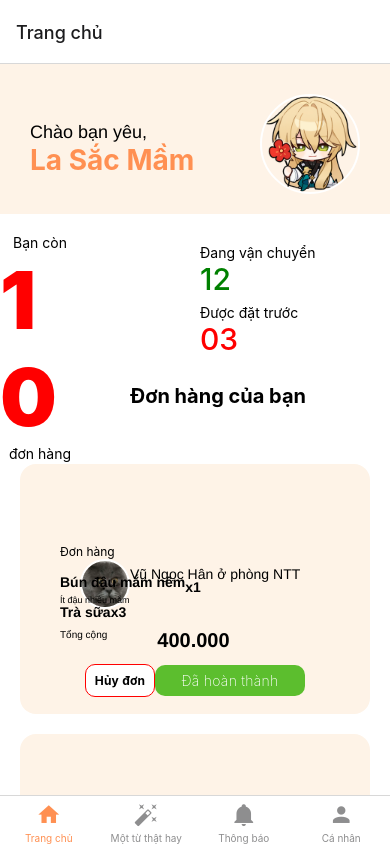
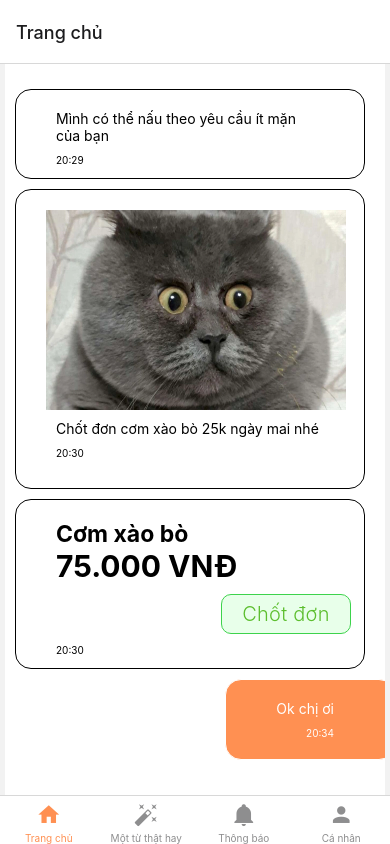
Before and after one commit to KhueDao29/SheCodesGiaVi, a React Native app: screen / in a window 390 px wide. Built offline with nearby package versions, Linux system fonts and the light colour scheme.

Commit message:
Update Message box

```diff
--- a/App.js
+++ b/App.js
@@ -11,6 +11,7 @@ import Profile from './assets/pages/personal/screen';
 import Dashboard from './assets/pages/dashboard/dashboard';
 import Login from './assets/pages/login/login'
 import Regist from './assets/pages/registration/registration';
+import Message from './assets/pages/message/message';
 
 const Stack = createNativeStackNavigator();
 
@@ -43,7 +44,7 @@ function MyTabs() {
     >
       <Tab.Screen
         name="Trang chủ"
-        component={Dashboard}
+        component={Message}
         options={{
           tabBarLabel: 'Trang chủ',
           tabBarIcon: ({ color, size }) => (
--- /dev/null
+++ b/assets/pages/message/box1.js
@@ -0,0 +1,56 @@
+import React from 'react';
+import {Image, View, Text, StyleSheet, Pressable } from 'react-native';
+
+export default function Box1(props) {
+
+  return (
+    <View style={styles.container}>
+        <View style={styles.header}>
+          <View style={styles.headerContent}>
+            <View style={{ flex: 1 }}>
+
+                <Text style={{
+                    alignSelf:'flex-start',
+                    marginLeft: -20
+                }}>Mình có thể nấu theo yêu cầu ít mặn của bạn</Text>
+
+                <Text style={{
+                    alignSelf:'flex-start',
+                    marginTop:10,
+                    marginLeft: -20,
+                    fontSize:10,
+                }}>20:29</Text>
+            </View>
+
+          </View>
+
+        </View>
+    </View>
+  );
+};
+
+
+const styles = StyleSheet.create({
+    header: {
+      backgroundSize: "contain",
+      height: 90,
+      width: 350,
+      marginLeft: 10,
+      backgroundColor: "white",
+      alignContent: "flex-start",
+      borderRadius:16,
+      marginTop:10,
+      borderWidth:1,
+      borderColor: 'black',
+    },
+
+    headerContent: {
+      paddingHorizontal: 60,
+      paddingVertical: 20,
+      alignSelf:'flex-start',
+      display: "flex",
+      flex: 1,
+      flexDirection: "row",
+      flexWrap: "wrap"
+    },
+});
--- /dev/null
+++ b/assets/pages/message/box2.js
@@ -0,0 +1,69 @@
+import React from 'react';
+import {Image, View, Text, StyleSheet, Pressable } from 'react-native';
+import profile from "../personal/profile.png";
+
+export default function Box2(props) {
+
+  return (
+    <View style={styles.container}>
+        <View style={styles.header}>
+          <View style={styles.headerContent}>
+            <View style={{ flex: 1 }}>
+                <Image
+                    style={styles.avatar}
+                    source={profile}
+                    width={10}
+                />
+                <Text style={{
+                    alignSelf:'flex-start',
+                    marginLeft: -20
+                }}>Chốt đơn cơm xào bò 25k ngày mai nhé</Text>
+
+                <Text style={{
+                    alignSelf:'flex-start',
+                    marginTop:10,
+                    marginLeft: -20,
+                    fontSize:10,
+                }}>20:30</Text>
+            </View>
+
+          </View>
+
+        </View>
+    </View>
+  );
+};
+
+
+const styles = StyleSheet.create({
+    header: {
+      backgroundSize: "contain",
+      height: 300,
+      width: 350,
+      marginLeft: 10,
+      backgroundColor: "white",
+      alignContent: "flex-start",
+      borderWidth:1,
+      borderColor: 'black',
+      borderRadius:16,
+      marginTop:10
+    },
+
+    headerContent: {
+      paddingHorizontal: 60,
+      paddingVertical: 20,
+      alignSelf:'flex-start',
+      display: "flex",
+      flex: 1,
+      flexDirection: "row",
+      flexWrap: "wrap"
+    },
+    avatar: {
+      width: 300,
+      height: 200,
+    //   borderRadius: 63,
+      marginLeft:-30,
+      marginBottom: 10,
+      float: "right"
+    },
+});
--- /dev/null
+++ b/assets/pages/message/box3.js
@@ -0,0 +1,61 @@
+import React from 'react';
+import {Image, View, Text, StyleSheet, Pressable } from 'react-native';
+import profile from "../personal/profile.png";
+
+export default function Box3(props) {
+
+  return (
+    <View style={styles.container}>
+        <View style={styles.header}>
+          <View style={styles.headerContent}>
+            <View style={{ flex: 1 }}>
+
+                <Text style={{
+                    alignSelf:'flex-end',
+                    marginLeft: -20,
+                    color: 'white',
+                }}>Ok chị ơi</Text>
+
+                <Text style={{
+                    alignSelf:'flex-end',
+                    marginTop:10,
+                    marginRight: 0,
+                    fontSize:10,
+
+                    color: 'white',
+                }}>20:34</Text>
+            </View>
+
+          </View>
+
+        </View>
+    </View>
+  );
+};
+
+
+const styles = StyleSheet.create({
+    header: {
+      backgroundSize: "contain",
+      resizeMode: "contain",
+      width: 170,
+      marginLeft: 220,
+      backgroundColor: "#ff9052",
+      borderWidth: 1,
+      borderColor: 'white',
+      alignContent: "flex-end",
+      borderRadius:16,
+      marginTop:10
+    },
+
+    headerContent: {
+      paddingHorizontal: 60,
+      paddingVertical: 20,
+      alignSelf:'flex-end',
+      alignItems: 'flex-end',
+      display: "flex",
+      flex: 1,
+      flexDirection: "row",
+      flexWrap: "wrap"
+    },
+});
--- /dev/null
+++ b/assets/pages/message/deal-button.js
@@ -0,0 +1,35 @@
+import React from 'react';
+import { Text, StyleSheet, Pressable } from 'react-native';
+
+export default function DealButton(props) {
+  const { onPress, title = 'Save' } = props;
+  return (
+    <Pressable style={styles.button} onPress={onPress}>
+      <Text style={styles.text}>Chốt đơn</Text>
+    </Pressable>
+  );
+}
+
+const styles = StyleSheet.create({
+  button: {
+    alignItems: 'center',
+    justifyContent: 'center',
+    paddingVertical: 0,
+    paddingHorizontal: 0,
+    borderRadius: 10,
+    elevation: 3,
+    backgroundColor: '#e8ffea',
+    marginTop: 10,
+    borderWidth: 1,
+    borderColor: '#3dd34c',
+    height: 40,
+    width: 130,
+    marginLeft: 145
+  },
+  text: {
+    fontSize: 20,
+    fontWeight: 350,
+    letterSpacing: 0.25,
+    color: '#5cbe2e',
+  },
+});
--- /dev/null
+++ b/assets/pages/message/deal.js
@@ -0,0 +1,76 @@
+import React from 'react';
+import {Image, View, Text, StyleSheet, Pressable } from 'react-native';
+import profile from "../personal/profile.png";
+import DealButton from './deal-button';
+
+export default function Deal(props) {
+
+  return (
+    <View style={styles.container}>
+        <View style={styles.header}>
+          <View style={styles.headerContent}>
+            <View style={{ flex: 1 }}>
+                <Text style={{
+                    alignSelf:'flex-start',
+                    marginLeft: -20,
+                    fontWeight: 700,
+                    fontSize:23
+                }}>Cơm xào bò</Text>
+
+                <Text style={{
+                    alignSelf:'flex-start',
+                    marginLeft: -20,
+                    fontWeight: 700,
+                    fontSize:30
+                }}>75.000 VNĐ</Text>
+
+                <DealButton></DealButton>
+
+                <Text style={{
+                    alignSelf:'flex-start',
+                    marginTop:10,
+                    marginLeft: -20,
+                    fontSize:10,
+                }}>20:30</Text>
+            </View>
+
+          </View>
+
+        </View>
+    </View>
+  );
+};
+
+
+const styles = StyleSheet.create({
+    header: {
+      backgroundSize: "contain",
+      height: 170,
+      width: 350,
+      marginLeft: 10,
+      backgroundColor: "white",
+      alignContent: "flex-start",
+      borderRadius:16,
+      marginTop:10,
+      borderWidth:1,
+      borderColor: 'black',
+    },
+
+    headerContent: {
+      paddingHorizontal: 60,
+      paddingVertical: 20,
+      alignSelf:'flex-start',
+      display: "flex",
+      flex: 1,
+      flexDirection: "row",
+      flexWrap: "wrap"
+    },
+    avatar: {
+      width: 300,
+      height: 200,
+    //   borderRadius: 63,
+      marginLeft:-30,
+      marginBottom: 10,
+      float: "right"
+    },
+});
--- /dev/null
+++ b/assets/pages/message/message.js
@@ -0,0 +1,49 @@
+import {DynamicHeader, StatusBar,SafeAreaView, ScrollView, StyleSheet, Text, View } from 'react-native';
+import Box1 from './box1';
+import Box2 from './box2';
+import Box3 from './box3';
+import Deal from './deal';
+import TextBox from './text-box';
+
+const Message = () => {
+
+    return (
+        <SafeAreaView style={styles.container}>
+            <ScrollView style={styles.scrollView}>
+                <View style={styles.containerimage}>
+                </View>
+                <Box1></Box1>
+                <Box2></Box2>
+                <Deal></Deal>
+                <Box3></Box3>
+                <TextBox></TextBox>
+            </ScrollView>
+        </SafeAreaView>
+
+    )
+}
+
+
+const styles = StyleSheet.create({
+    container: {
+      flex: 1,
+      paddingTop: StatusBar.currentHeight,
+    },
+    scrollView: {
+      backgroundColor: 'white',
+      marginHorizontal: 5,
+
+    },
+    text: {
+      fontSize: 42,
+    },
+    containerimage: {
+        paddingTop: 15,
+      },
+      image: {
+        width: 400,
+        height: 1180,
+      },
+  });
+
+export default Message;
--- /dev/null
+++ b/assets/pages/message/text-box.js
@@ -0,0 +1,31 @@
+import React from 'react';
+import {SafeAreaView, StyleSheet, TextInput} from 'react-native';
+
+const TextBox = () => {
+  const [text, onChangeText] = React.useState();
+
+  return (
+    <SafeAreaView>
+      <TextInput
+        style={styles.input}
+        onChangeText={onChangeText}
+        placeholder={'Tin nhắn'}
+      />
+    </SafeAreaView>
+  );
+};
+
+const styles = StyleSheet.create({
+  input: {
+    alignSelf:'center',
+    height: 60,
+    width: 390,
+    marginBottom: 10,
+    marginTop: 60,
+    padding: 10,
+    borderRadius: 5,
+    backgroundColor: '#eeeeee',
+  },
+});
+
+export default TextBox;
--- a/package.json
+++ b/package.json
@@ -12,6 +12,7 @@
     "@react-navigation/bottom-tabs": "^6.5.9",
     "@react-navigation/native": "^6.1.8",
     "@react-navigation/native-stack": "^6.9.14",
+    "@rneui/themed": "^4.0.0-rc.8",
     "expo": "^49.0.13",
     "expo-status-bar": "~1.6.0",
     "install": "^0.13.0",
@@ -22,7 +23,9 @@
     "react-native": "0.72.5",
     "react-router-dom": "^6.16.0",
     "stream": "^0.0.2",
-    "tailwindcss": "^3.3.3"
+    "tailwindcss": "^3.3.3",
+    "react-native-screens": "~3.22.0",
+    "react-native-safe-area-context": "4.6.3"
   },
   "devDependencies": {
     "@babel/core": "^7.20.0"
```
Also changed, not shown: assets/components/textbox.js (deleted), assets/pages/cookingstyle/cookingstyle.js (deleted), 1 other file (tests, documents, lock files or other folders).
